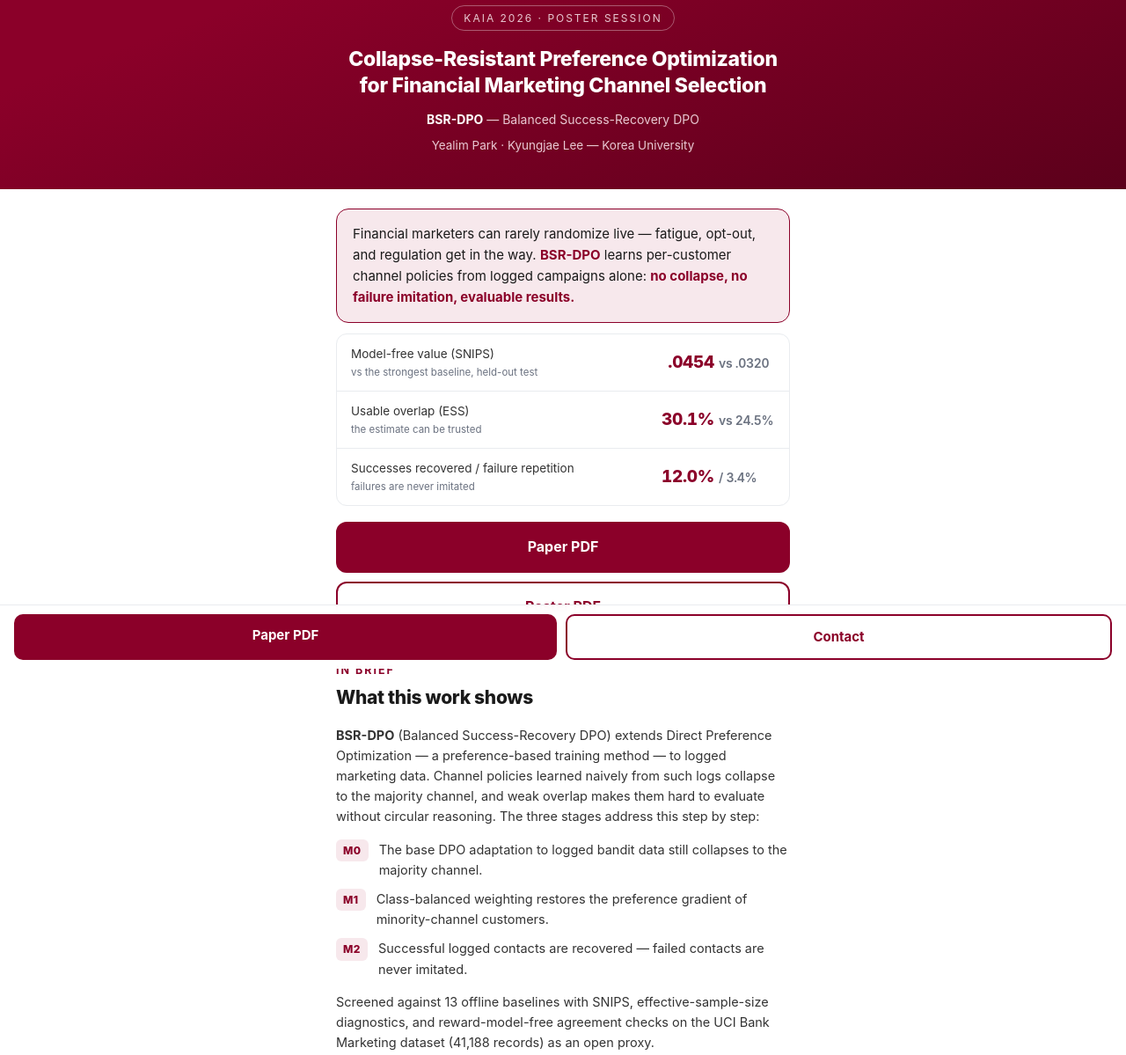
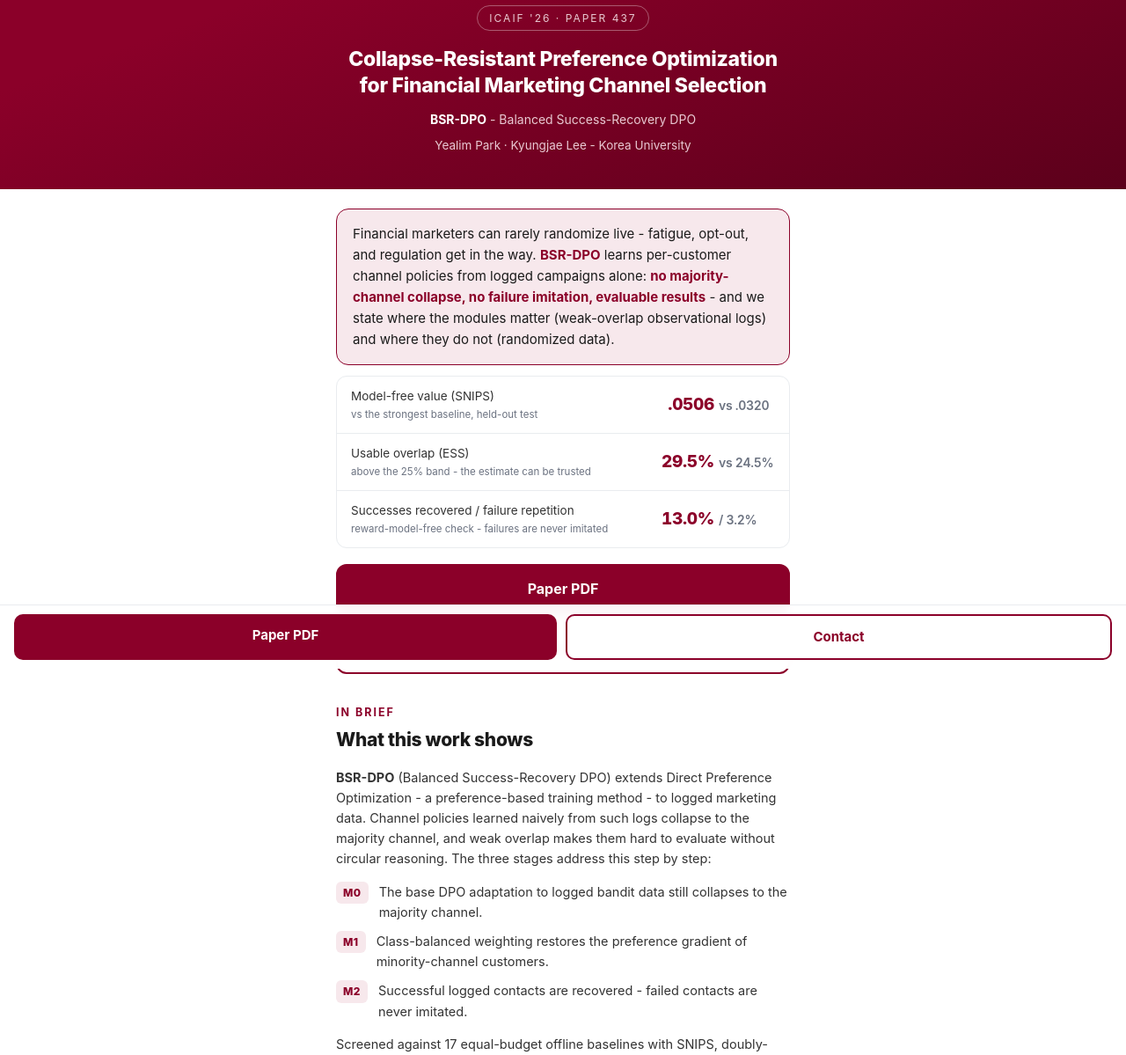
Before and after one commit to rimme-22/bsr-dpo, a plain HTML site: page index.html in a window 1280 px wide. Shown: the part 40-1239 px from the top of the page at 88% size. Drawn offline with Linux system fonts and the light colour scheme.

Commit message:
Add files via upload
ICAIF 2026 landing update

```diff
--- a/index.html
+++ b/index.html
@@ -3,8 +3,8 @@
 <head>
 <meta charset="UTF-8">
 <meta name="viewport" content="width=device-width, initial-scale=1.0">
-<title>BSR-DPO — Channel Selection from Campaign Logs · KAIA 2026</title>
-<meta name="description" content="Choosing the right marketing channel for every customer, from logged campaign data alone. BSR-DPO — KAIA 2026 poster.">
+<title>BSR-DPO · ICAIF '26 · Paper 437</title>
+<meta name="description" content="Choosing the right marketing channel for every customer, from logged campaign data alone. BSR-DPO, ICAIF '26 poster (paper 437).">
 <style>
   :root {
     --crimson: #8B0029;
@@ -119,32 +119,33 @@
 <body>
 
 <div class="hero">
-  <div class="badge">KAIA 2026 · Poster Session</div>
+  <div class="badge">ICAIF '26 · Paper 437</div>
   <h1>Collapse-Resistant Preference Optimization<br>for Financial Marketing Channel Selection</h1>
-  <div class="sub"><b>BSR-DPO</b> — Balanced Success-Recovery DPO</div>
-  <div class="authors">Yealim Park · Kyungjae Lee — Korea University</div>
+  <div class="sub"><b>BSR-DPO</b> - Balanced Success-Recovery DPO</div>
+  <div class="authors">Yealim Park · Kyungjae Lee - Korea University</div>
 </div>
 
 <div class="wrap">
 
   <div class="keymsg">
-    Financial marketers can rarely randomize live — fatigue, opt-out, and regulation get in the way.
+    Financial marketers can rarely randomize live - fatigue, opt-out, and regulation get in the way.
     <b>BSR-DPO</b> learns per-customer channel policies from logged campaigns alone:
-    <b>no collapse, no failure imitation, evaluable results.</b>
+    <b>no majority-channel collapse, no failure imitation, evaluable results</b> - and we state where
+    the modules matter (weak-overlap observational logs) and where they do not (randomized data).
   </div>
 
   <div class="stats">
     <div class="stat">
       <div class="label">Model-free value (SNIPS)<span>vs the strongest baseline, held-out test</span></div>
-      <div class="value"><b>.0454</b> <span>vs .0320</span></div>
+      <div class="value"><b>.0506</b> <span>vs .0320</span></div>
     </div>
     <div class="stat">
-      <div class="label">Usable overlap (ESS)<span>the estimate can be trusted</span></div>
-      <div class="value"><b>30.1%</b> <span>vs 24.5%</span></div>
+      <div class="label">Usable overlap (ESS)<span>above the 25% band - the estimate can be trusted</span></div>
+      <div class="value"><b>29.5%</b> <span>vs 24.5%</span></div>
     </div>
     <div class="stat">
-      <div class="label">Successes recovered / failure repetition<span>failures are never imitated</span></div>
-      <div class="value"><b>12.0%</b> <span>/ 3.4%</span></div>
+      <div class="label">Successes recovered / failure repetition<span>reward-model-free check - failures are never imitated</span></div>
+      <div class="value"><b>13.0%</b> <span>/ 3.2%</span></div>
     </div>
   </div>
 
@@ -156,13 +157,13 @@
   <section>
     <div class="kicker">In brief</div>
     <h2>What this work shows</h2>
-    <p class="lead"><b>BSR-DPO</b> (Balanced Success-Recovery DPO) extends Direct Preference Optimization — a preference-based training method — to logged marketing data. Channel policies learned naively from such logs collapse to the majority channel, and weak overlap makes them hard to evaluate without circular reasoning. The three stages address this step by step:</p>
+    <p class="lead"><b>BSR-DPO</b> (Balanced Success-Recovery DPO) extends Direct Preference Optimization - a preference-based training method - to logged marketing data. Channel policies learned naively from such logs collapse to the majority channel, and weak overlap makes them hard to evaluate without circular reasoning. The three stages address this step by step:</p>
     <div class="shows">
       <div class="show-item"><span class="tag">M0</span><p>The base DPO adaptation to logged bandit data still collapses to the majority channel.</p></div>
       <div class="show-item"><span class="tag">M1</span><p>Class-balanced weighting restores the preference gradient of minority-channel customers.</p></div>
-      <div class="show-item"><span class="tag">M2</span><p>Successful logged contacts are recovered — failed contacts are never imitated.</p></div>
+      <div class="show-item"><span class="tag">M2</span><p>Successful logged contacts are recovered - failed contacts are never imitated.</p></div>
     </div>
-    <p class="lead" style="margin-top:14px;">Screened against 13 offline baselines with SNIPS, effective-sample-size diagnostics, and reward-model-free agreement checks on the UCI Bank Marketing dataset (41,188 records) as an open proxy.</p>
+    <p class="lead" style="margin-top:14px;">Screened against 17 equal-budget offline baselines with SNIPS, doubly-robust estimates, effective-sample-size diagnostics and reward-model-free agreement checks on the UCI Bank Marketing dataset (41,188 records) as an open proxy. An external check on the Criteo randomized dataset (known propensities) confirms the personalization gain without reward-model circularity - and shows base DPO does not collapse there, so the collapse-resistance modules are a property of the weak-overlap regime, not a general advantage.</p>
   </section>
 
   <section id="contact">
@@ -178,9 +179,7 @@
     </div>
   </section>
 
-  <footer>
-    <span class="sess">Poster session — Aug 7, 15:00–15:50 · 3F lobby</span>
-  </footer>
+  <footer></footer>
 
 </div>
 
```
Also changed, not shown: 2 other files.
